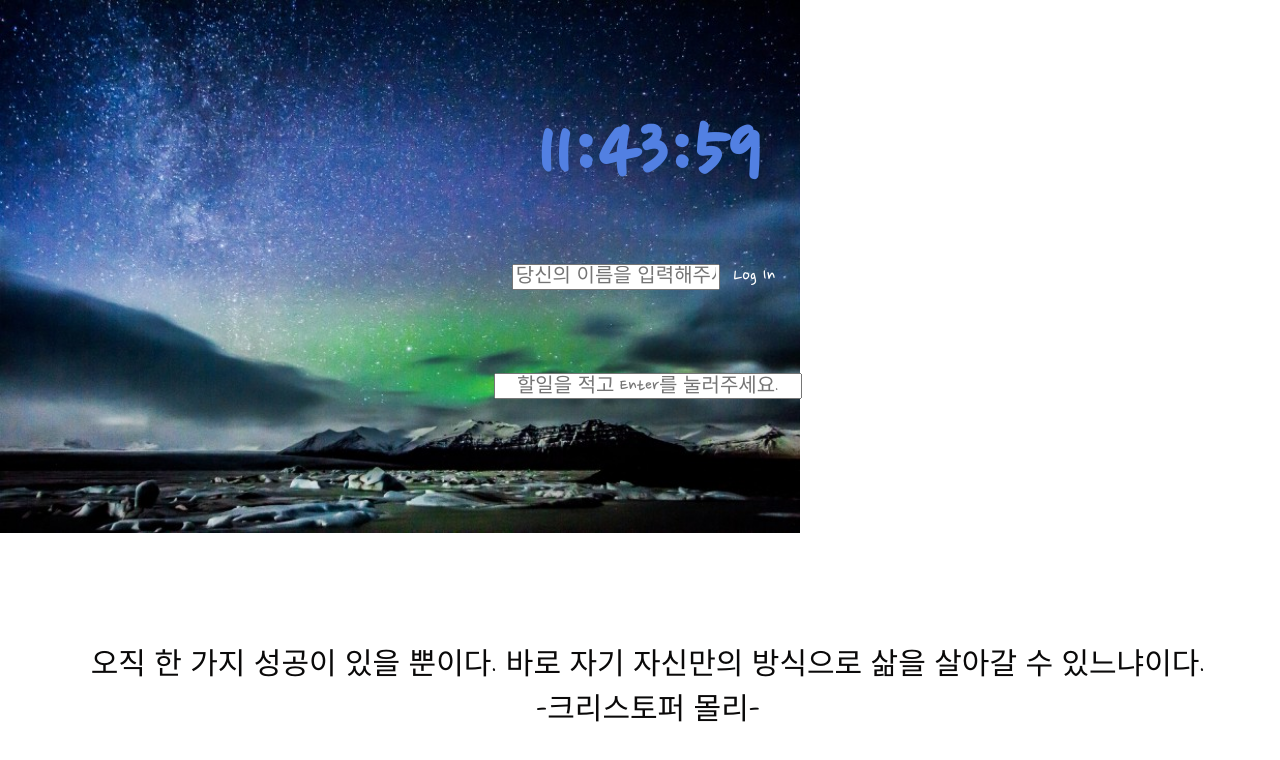
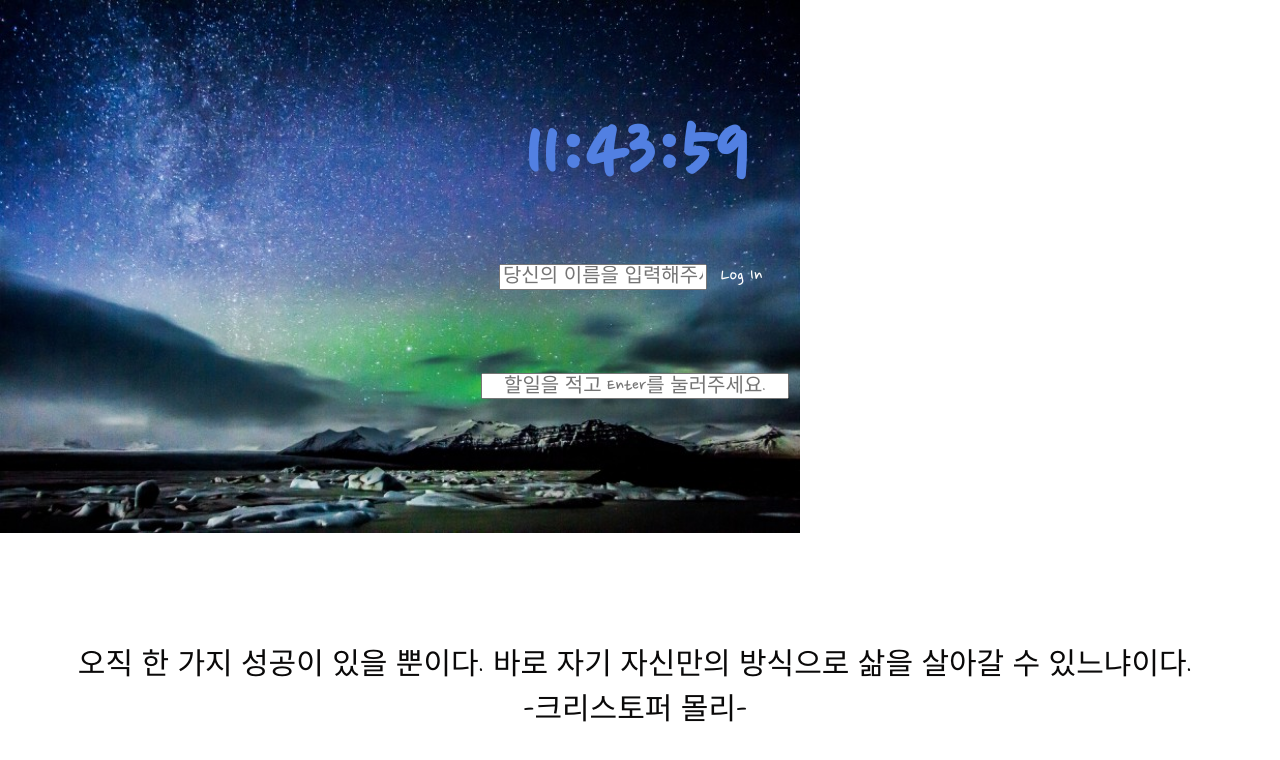
Before and after one commit to SpearHeo/web.heo, a plain HTML site: page index.html in a window 1280 px wide. Drawn offline with Linux system fonts and the light colour scheme.

Commit message:
Update style.css

```diff
--- a/css/style.css
+++ b/css/style.css
@@ -108,6 +108,6 @@ h2 {
 body {
     background-size: 100vh;
     background-repeat: no-repeat;
-    height: 100%;
-    width: 100%;
+    height: 98%;
+    width: 98%;
 }
```
